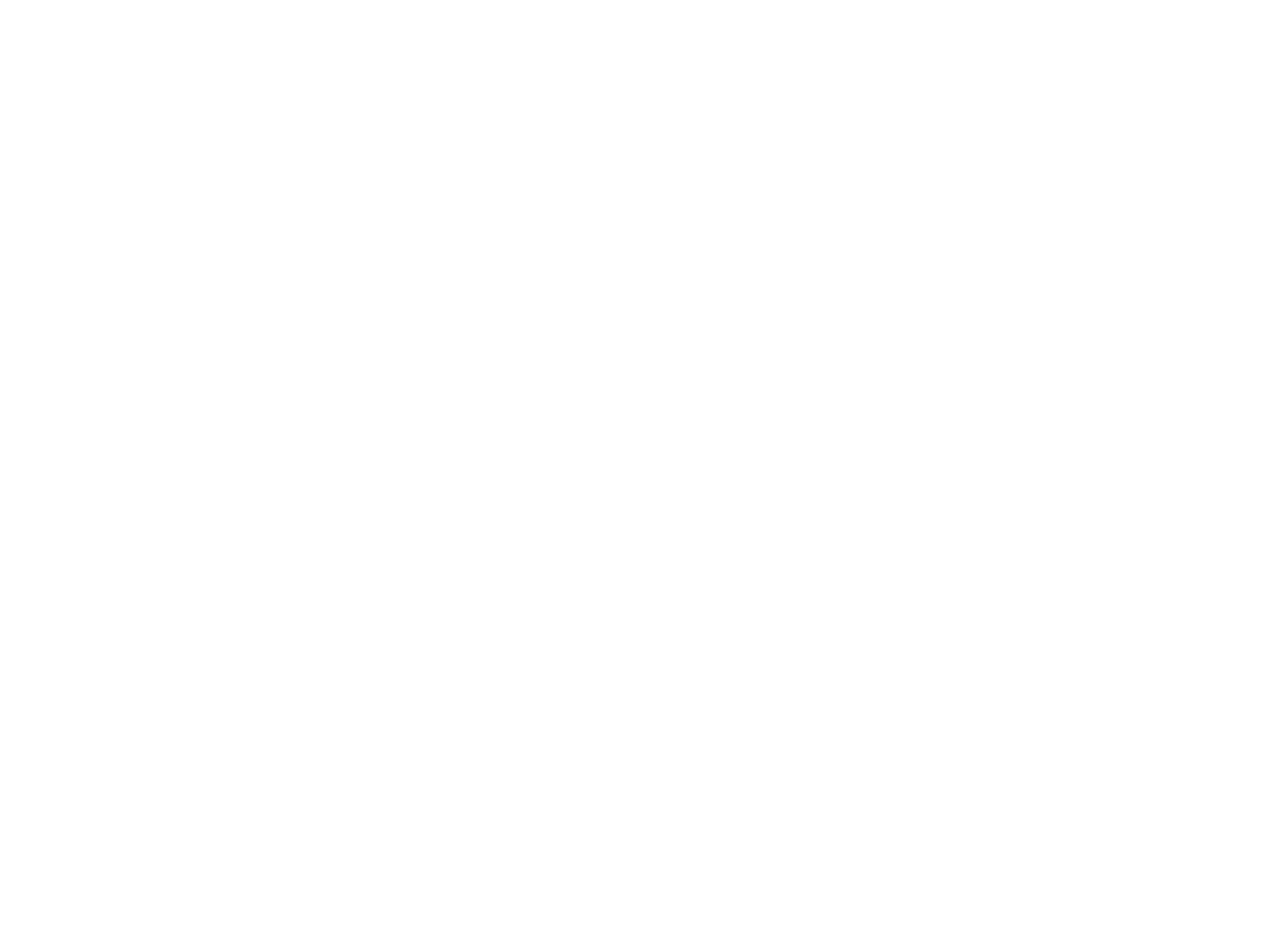
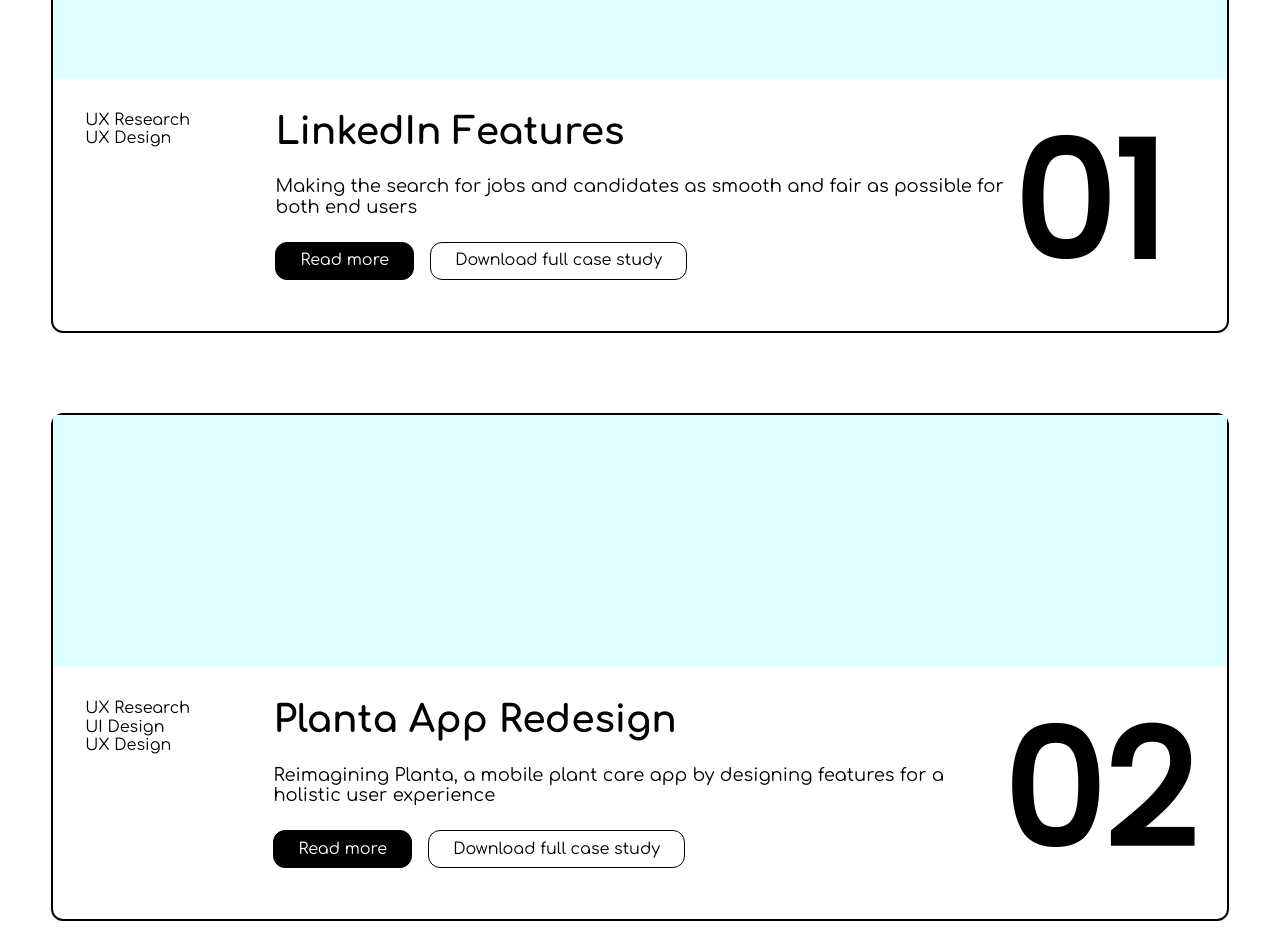
Before and after one commit to pashapear/jois-lee, a Next.js app: page / in a window 1280 px wide. Shown: the part 1100-2040 px from the top of the page. Before the commit the page ends 1565 px from the top, so only its background shows below. Built offline with nearby package versions, Linux system fonts and the light colour scheme.

Commit message:
adds project cards

```diff
--- /dev/null
+++ b/components/Button.js
@@ -0,0 +1,18 @@
+import styled from "styled-components";
+
+export const BlackButton = styled.button`
+	cursor: pointer;
+	background-color: black;
+	border-radius: var(--radius);
+	border: 1px solid black;
+	color: white;
+	padding: 0.813rem 1.5rem;
+	display: flex;
+	align-items: center;
+`;
+
+export const ClearButton = styled(BlackButton)`
+	background-color: transparent;
+	border-radius: var(--radius);
+	color: black;
+`;
--- a/components/Navigation.js
+++ b/components/Navigation.js
@@ -83,6 +83,10 @@
 	gap: 4rem;
 `;
 
+// const ProjectMenuForceField = styled.div`
+// 	position: absolute;
+// `;
+
 const ProjectMenu = styled.div`
 	background-color: white;
 	display: flex;
@@ -90,7 +94,6 @@
 	justify-content: space-between;
 	gap: 1rem;
 	padding: 1rem;
-	text-transform: lowercase;
 	border: 1px solid rgba(0, 0, 0, 0.05);
 	border-radius: var(--radius);
 	-webkit-box-shadow: 10px 10px 11px -2px rgba(0, 0, 0, 0.39);
@@ -109,15 +112,16 @@
 `;
 
 const projectLinks = [
-	{ label: "UI/UX DESIGN", value: 0 },
-	{ label: "USER RESEARCH", value: 1 },
-	{ label: "VISUAL DESIGN", value: 2 },
-	{ label: "BRANDING  ", value: 3 },
-	{ label: "PROTOTYPING", value: 4 },
-	{ label: "PRODUCT THINKING", value: 5 }
+	{ label: "LinkedIn Features", value: 0 },
+	{ label: "Planta App Redesign", value: 1 },
+	{ label: "Pasha Pear", value: 2 },
+	{ label: "M____", value: 3 },
+	{ label: "Etc.", value: 4 },
+	{ label: "Photography", value: 5 }
 ];
 
 const HOME_ROUTE = "#home";
+const WORK_ROUTE = "#work";
 const ABOUT_ROUTE = "#about";
 const ETC_ROUTE = "#etc";
 const CONTACT_ROUTE = "#contact";
@@ -195,8 +199,9 @@
 	}, [isMobile]);
 
 	return (
+		<AnimatePresence>
 			<NavBarContext.Provider value={{ setOpen }}>
-			<NavBar>
+				<NavBar id="home">
 					<NavLogo />
 					{isMobile ? (
 						<MenuButton
@@ -208,7 +213,7 @@
 						<>
 							<Links>
 								<div ref={rootRef}>
-								<NavLink name="work" route={HOME_ROUTE} />
+									<NavLink name="work" route={WORK_ROUTE} />
 								</div>
 								<NavLink name="about" route={ABOUT_ROUTE} />
 								<NavLink name="ect" route={ETC_ROUTE} />
@@ -221,7 +226,7 @@
 							</Links>
 						</>
 					)}
-				<AnimatePresence>
+
 					{isOpen && (
 						<MobileMenu
 							initial={{ opacity: 0 }}
@@ -236,15 +241,15 @@
 								/>
 							</MobileNavBar>
 							<MobileLinks>
-								<MobileLink name="work" route={HOME_ROUTE} />
+								<MobileLink name="work" route={WORK_ROUTE} />
 								<MobileLink name="about" route={ABOUT_ROUTE} />
 								<MobileLink name="ect" route={ETC_ROUTE} />
 								<MobileLink name="contact" route={CONTACT_ROUTE} />
 							</MobileLinks>
 						</MobileMenu>
 					)}
-				</AnimatePresence>
-				{showProjectMenu && (
+					{/* {showProjectMenu && (
+						// <ProjectMenuForceField>
 						<ProjectMenu
 							ref={menuRef}
 							style={{
@@ -253,7 +258,7 @@
 								top: (menuPosition?.bottom || 0) + 8
 							}}
 						>
-						{projectLinks.map((item, index) => (
+							{projectLinks.map((item) => (
 								<ProjectMenuItem>
 									<ProjectMenuLink
 										key={item.value}
@@ -264,8 +269,10 @@
 								</ProjectMenuItem>
 							))}
 						</ProjectMenu>
-				)}
+						// </ProjectMenuForceField>
+					)} */}
 				</NavBar>
 			</NavBarContext.Provider>
+		</AnimatePresence>
 	);
 }
--- /dev/null
+++ b/components/ProjectCards.js
@@ -0,0 +1,130 @@
+import styled from "styled-components";
+import useIsMobile from "../hooks/useIsMobile";
+import { BlackButton, ClearButton } from "./Button";
+
+const PROJECTS = [
+	{
+		id: 1,
+		name: "LinkedIn Features",
+		bullets: ["UX Research", "UX Design"],
+		description:
+			"Making the search for jobs and candidates as smooth and fair as possible for both end users"
+	},
+	{
+		id: 2,
+		name: "Planta App Redesign",
+		bullets: ["UX Research", "UI Design", "UX Design"],
+		description:
+			"Reimagining Planta, a mobile plant care app by designing features for a holistic user experience"
+	},
+	{
+		id: 3,
+		name: "Pasha Pear",
+		bullets: ["Art Direction", "Illustration", "Photography"],
+		description:
+			"With their music as inspiration, I dialed in the visual direction for an independent musician"
+	},
+	{
+		id: 4,
+		name: "M____",
+		bullets: ["UX Design", "UI Design", "No-Code Dev"],
+		description:
+			"Designed, built, and launched a fully working site for an independent business"
+	}
+];
+const Cards = styled.div`
+	display: flex;
+	flex-direction: column;
+	gap: 5rem;
+	width: 100%;
+	margin-top: 45vh;
+`;
+
+const CardWrapper = styled.div`
+	display: grid;
+	grid-template-rows: 1fr 1fr;
+	border: 2px solid black;
+	border-radius: var(--radius);
+`;
+const CardImage = styled.div`
+	background-color: lightcyan;
+`;
+const CardContent = styled.div`
+	padding: 2rem;
+	display: grid;
+	gap: 0.5rem;
+	grid-template-columns: ${({ isMobile }) =>
+		isMobile ? "1fr 3fr" : "1fr 4fr 1fr"};
+	grid-template-rows: repeat(3, 1fr);
+	grid-template-areas: ${({ isMobile }) => {
+		if (isMobile) {
+			return `"index title"
+					"index description"
+					"bullets description"
+					"bullets buttons"`;
+		} else {
+			return `"bullets title index"
+					"bullets description index"
+					"bullets buttons index"`;
+		}
+	}};
+`;
+const CardTitle = styled.h3`
+	grid-area: title;
+`;
+const CardBullets = styled.div`
+	grid-area: bullets;
+`;
+const CardBullet = styled.p`
+	font-size: medium;
+`;
+const CardDescription = styled.p`
+	grid-area: description;
+	max-width: 50rem;
+	margin-bottom: 1rem;
+	font-size: large;
+`;
+const CardIndex = styled.h1`
+	grid-area: index;
+	font-size: 10rem;
+	font-family: "Poppins", sans-serif;
+`;
+const CardButtons = styled.div`
+	grid-area: buttons;
+	display: flex;
+	max-height: 2.375rem;
+	gap: 1rem;
+`;
+
+const Card = ({ id, name, bullets, description }) => {
+	const isMobile = useIsMobile();
+	return (
+		<CardWrapper>
+			<CardImage></CardImage>
+			<CardContent isMobile={isMobile}>
+				<CardTitle>{name}</CardTitle>
+				<CardBullets>
+					{bullets.map((bullet) => (
+						<CardBullet>{bullet}</CardBullet>
+					))}
+				</CardBullets>
+				<CardDescription>{description}</CardDescription>
+				<CardIndex>0{id}</CardIndex>
+				<CardButtons>
+					<BlackButton>Read more</BlackButton>
+					<ClearButton>Download full case study</ClearButton>
+				</CardButtons>
+			</CardContent>
+		</CardWrapper>
+	);
+};
+
+export const ProjectCards = () => {
+	return (
+		<Cards id="work">
+			{PROJECTS.map((project) => (
+				<Card key={project.id} {...project} />
+			))}
+		</Cards>
+	);
+};
--- a/pages/_app.js
+++ b/pages/_app.js
@@ -37,8 +37,14 @@
 	}
 	transition: transform 100ms;
   }
+  p, h1, h2, h3, h4, h5, h6 {
+	  margin: 0;
+   }
   h5 {
 	  font-size: 1.625rem;
+  }
+  p {
+	  font-size: 1.5rem;
   }
 `;
 
--- a/pages/index.js
+++ b/pages/index.js
@@ -1,6 +1,8 @@
 import styled from "styled-components";
 import useIsMobile from "../hooks/useIsMobile";
 import Link from "next/link";
+import { BlackButton, ClearButton } from "../components/Button";
+import { ProjectCards } from "../components/ProjectCards";
 
 const Wrapper = styled.div`
 	display: flex;
@@ -30,30 +32,9 @@
 	flex: 1;
 `;
 
-const Cards = styled.div`
-	height: 1000px;
-	width: 100%;
-	/* background-color: black; */
-`;
-
 const Buttons = styled.div`
 	display: flex;
 	gap: 0.75rem;
-`;
-
-const BlackButton = styled.button`
-	cursor: pointer;
-	background-color: black;
-	border-radius: var(--radius);
-	border: 1px solid black;
-	color: white;
-	padding: 0.813rem 1.5rem;
-`;
-
-const ClearButton = styled(BlackButton)`
-	background-color: transparent;
-	border-radius: var(--radius);
-	color: black;
 `;
 
 const Landing = () => {
@@ -76,7 +57,7 @@
 	return (
 		<Wrapper isMobile={isMobile}>
 			<Landing />
-			<Cards id="projects" />
+			<ProjectCards />
 		</Wrapper>
 	);
 }
```
Lines whose indentation alone changed are shown as unchanged.
